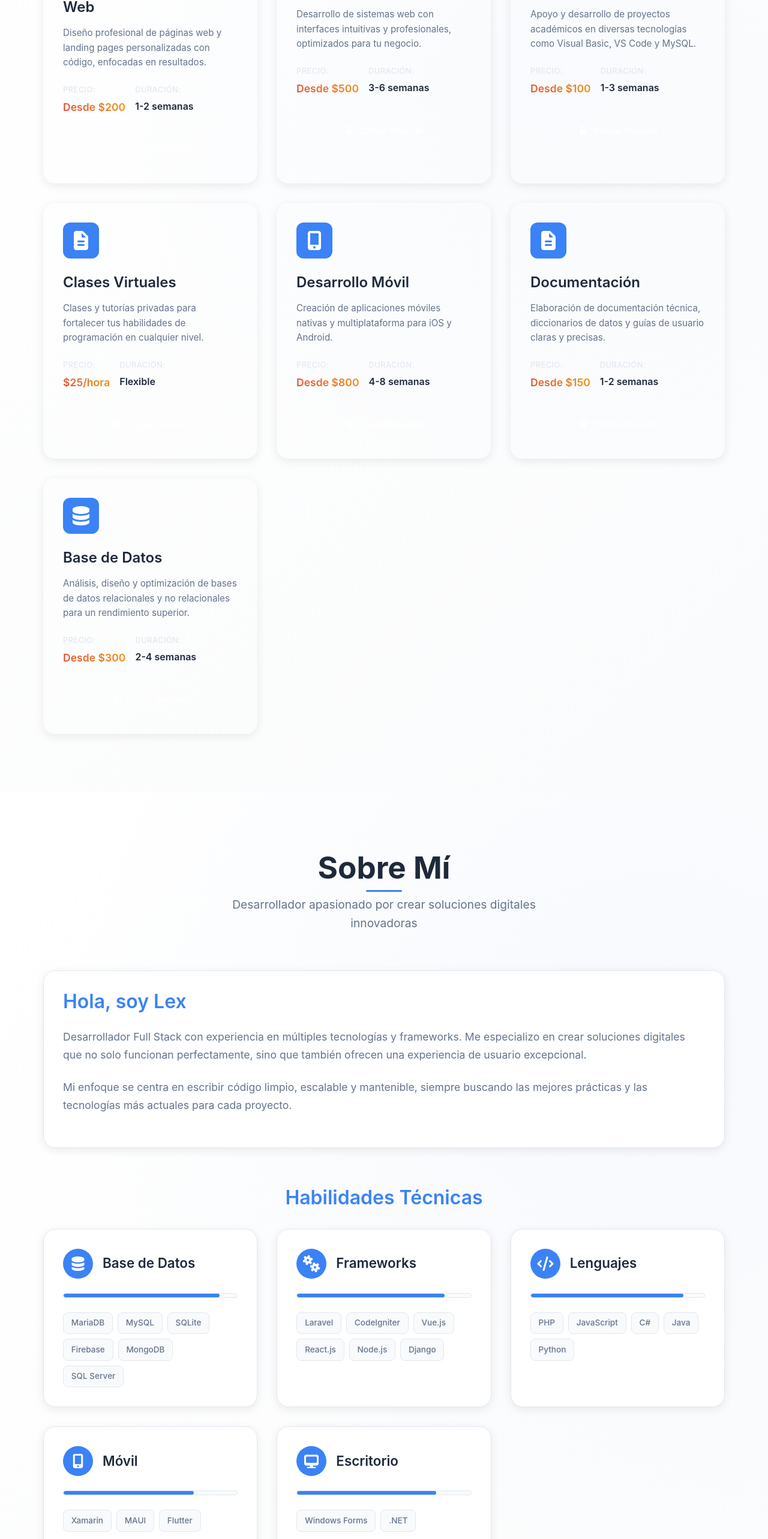
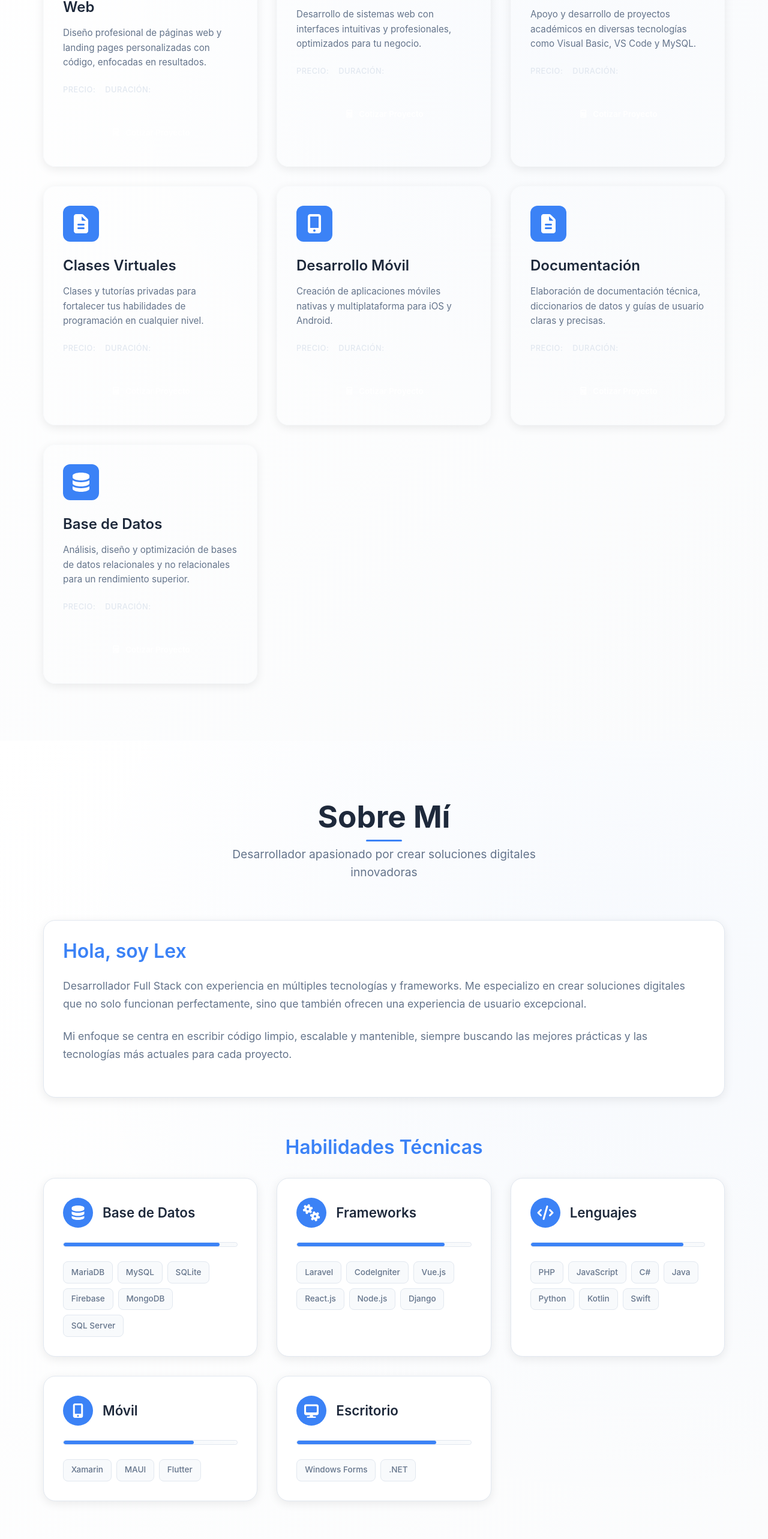
Before and after one commit to Lex-fabian/web-lex, a Vue app: page / in a window 1280 px wide. Shown: the part 1290-3856 px from the top of the page at 60% size. Built offline with nearby package versions, Linux system fonts and the light colour scheme.

Commit message:
otro cambio

```diff
--- a/src/datos/habilidades.js
+++ b/src/datos/habilidades.js
@@ -18,7 +18,7 @@ export const habilidades = [
     icono: 'code',
     titulo: 'Lenguajes',
     nivel: 88,
-    items: ['PHP', 'JavaScript', 'C#', 'Java', 'Python']
+    items: ['PHP', 'JavaScript', 'C#', 'Java', 'Python', 'Kotlin', 'Swift']
   },
   {
     id: 4,
@@ -53,7 +53,7 @@ export const herramientas = [
     id: 3,
     icono: 'project-diagram',
     titulo: 'Metodologías',
-    items: ['Kanban', 'Scrum', 'Agile', 'DevOps']
+    items: ['Kanban', 'Scrum', 'Agile']
   },
   {
     id: 4,
@@ -65,6 +65,6 @@ export const herramientas = [
     id: 5,
     icono: 'server',
     titulo: 'Plataformas',
-    items: ['Docker', 'Firebase', 'Google Console', 'Vercel']
+    items: ['Docker', 'Firebase', 'Google Console', 'Vercel', 'Supabase']
   }
 ]
--- a/src/datos/proyectos.js
+++ b/src/datos/proyectos.js
@@ -50,7 +50,7 @@ export const proyectos = [
     id: 4,
     titulo: 'Calendar Doc',
     descripcion: 'Sistema de escritorio para agendar citas en un centro odontológico.',
-    tecnologias: ['C#', 'Windows Forms', 'SQLite'],
+    tecnologias: ['C#', 'Windows Forms', 'SQLite', 'Api Google Calendar'],
     imagen: '/api/placeholder/300/200',
     estado: 'Completado',
     año: 2023
@@ -59,7 +59,7 @@ export const proyectos = [
     id: 5,
     titulo: 'TransportHERBER',
     descripcion: 'App movil de gestión de transporte con rutas, vehiculos, conductores y gestion. Plataforma completa con interfaz administrativa y móvil para gestionar el transporte de carga pesada de la empresa TransportHERBER',
-    tecnologias: ['Flutter', 'Firebase', 'Dart', 'Flutter Maps'],
+    tecnologias: ['Flutter', 'Firebase', 'Dart', 'Flutter Maps', 'Kotlin', 'Swift', 'API REST'],
     imagen: transportherberLogoImg,
     imagenDetalle: transportherberImg,
     estado: 'Completado',
@@ -69,7 +69,7 @@ export const proyectos = [
     id: 6,
     titulo: 'Savreh',
     descripcion: 'Página web moderna desarrollada con las últimas tecnologías. Sitio web responsivo y optimizado que presenta servicios, información empresarial y funcionalidades interactivas con un diseño profesional y experiencia de usuario excepcional.',
-    tecnologias: ['Next.js', 'React', 'TypeScript'],
+    tecnologias: ['Next.js', 'React', 'TypeScript', 'Vercel'],
     imagen: savrehLogoImg,
     imagenDetalle: savrehPortadaImg,
     imagenesGaleria: [savrehPortadaImg, savrehMaquinaImg, savrehProductoImg],
--- a/src/datos/servicios.js
+++ b/src/datos/servicios.js
@@ -3,56 +3,42 @@ export const servicios = [
     id: 1,
     icono: 'laptop-code',
     titulo: 'Landing Page / Página Web',
-    descripcion: 'Diseño profesional de páginas web y landing pages personalizadas con código, enfocadas en resultados.',
-    precio: 'Desde $200',
-    duracion: '1-2 semanas'
+    descripcion: 'Diseño profesional de páginas web y landing pages personalizadas con código, enfocadas en resultados.'
   },
   {
     id: 2,
     icono: 'code-branch',
     titulo: 'Sistema Web',
-    descripcion: 'Desarrollo de sistemas web con interfaces intuitivas y profesionales, optimizados para tu negocio.',
-    precio: 'Desde $500',
-    duracion: '3-6 semanas'
+    descripcion: 'Desarrollo de sistemas web con interfaces intuitivas y profesionales, optimizados para tu negocio.'
   },
   {
     id: 3,
     icono: 'users',
     titulo: 'Proyecto Estudiantil',
-    descripcion: 'Apoyo y desarrollo de proyectos académicos en diversas tecnologías como Visual Basic, VS Code y MySQL.',
-    precio: 'Desde $100',
-    duracion: '1-3 semanas'
+    descripcion: 'Apoyo y desarrollo de proyectos académicos en diversas tecnologías como Visual Basic, VS Code y MySQL.'
   },
   {
     id: 4,
     icono: 'file-alt',
     titulo: 'Clases Virtuales',
-    descripcion: 'Clases y tutorías privadas para fortalecer tus habilidades de programación en cualquier nivel.',
-    precio: '$25/hora',
-    duracion: 'Flexible'
+    descripcion: 'Clases y tutorías privadas para fortalecer tus habilidades de programación en cualquier nivel.'
   },
   {
     id: 5,
     icono: 'mobile-alt',
     titulo: 'Desarrollo Móvil',
-    descripcion: 'Creación de aplicaciones móviles nativas y multiplataforma para iOS y Android.',
-    precio: 'Desde $800',
-    duracion: '4-8 semanas'
+    descripcion: 'Creación de aplicaciones móviles nativas y multiplataforma para iOS y Android.'
   },
   {
     id: 6,
     icono: 'file-alt',
     titulo: 'Documentación',
-    descripcion: 'Elaboración de documentación técnica, diccionarios de datos y guías de usuario claras y precisas.',
-    precio: 'Desde $150',
-    duracion: '1-2 semanas'
+    descripcion: 'Elaboración de documentación técnica, diccionarios de datos y guías de usuario claras y precisas.'
   },
   {
     id: 7,
     icono: 'database',
     titulo: 'Base de Datos',
-    descripcion: 'Análisis, diseño y optimización de bases de datos relacionales y no relacionales para un rendimiento superior.',
-    precio: 'Desde $300',
-    duracion: '2-4 semanas'
+    descripcion: 'Análisis, diseño y optimización de bases de datos relacionales y no relacionales para un rendimiento superior.'
   }
 ]
```
